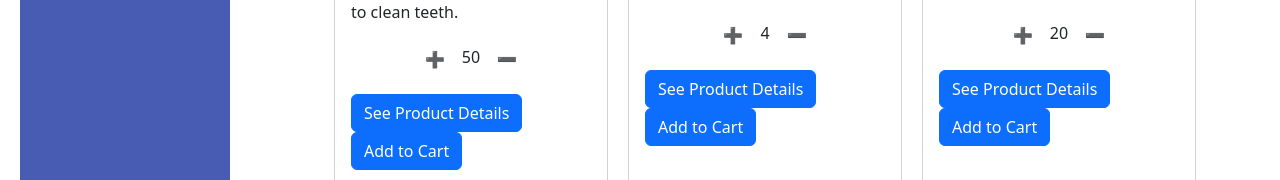
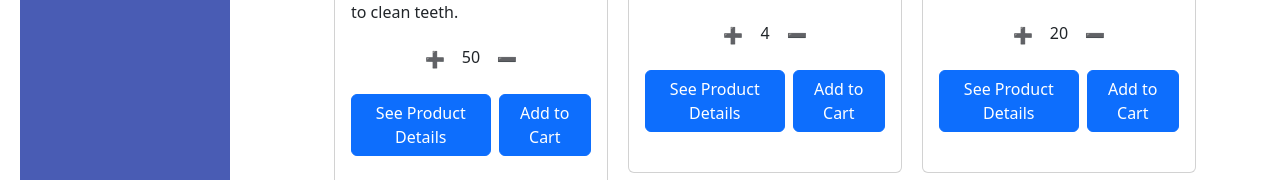
Before and after one commit to BacigalupoSofia/React-project-inventory, a React (Vite) app: page /stock in a window 1280 px wide. Shown: the part 772-952 px from the top of the page. Built offline with nearby package versions, Linux system fonts and the light colour scheme.

Commit message:
Buttons in product card added to a flex container to style

```diff
--- a/src/components/ProductGrid.jsx
+++ b/src/components/ProductGrid.jsx
@@ -27,10 +27,10 @@ function ProductCard({
           <dd className="product-manufacturer">{manufacturer}</dd>
           <dd className="product-description">{description}</dd>
           <dd>
-            <button className="btn "> ➕ </button> {stockquantity}{" "}
-            <button className="btn"> ➖ </button>
+            <button className="btn plus "> ➕ </button> {stockquantity}{" "}
+            <button className="btn minus"> ➖ </button>
           </dd>
-          <dd>
+          <dd className="buttons-container">
             <button className="btn btn-primary">See Product Details</button>
             <button
               className="btn cart-btn btn-primary"
--- a/src/styles.css
+++ b/src/styles.css
@@ -104,6 +104,11 @@
   margin-bottom: 1rem;
 }
 
+.buttons-container {
+  display: flex;
+  gap: 0.5rem;
+}
+
 /* Header */
 
 header {
```
